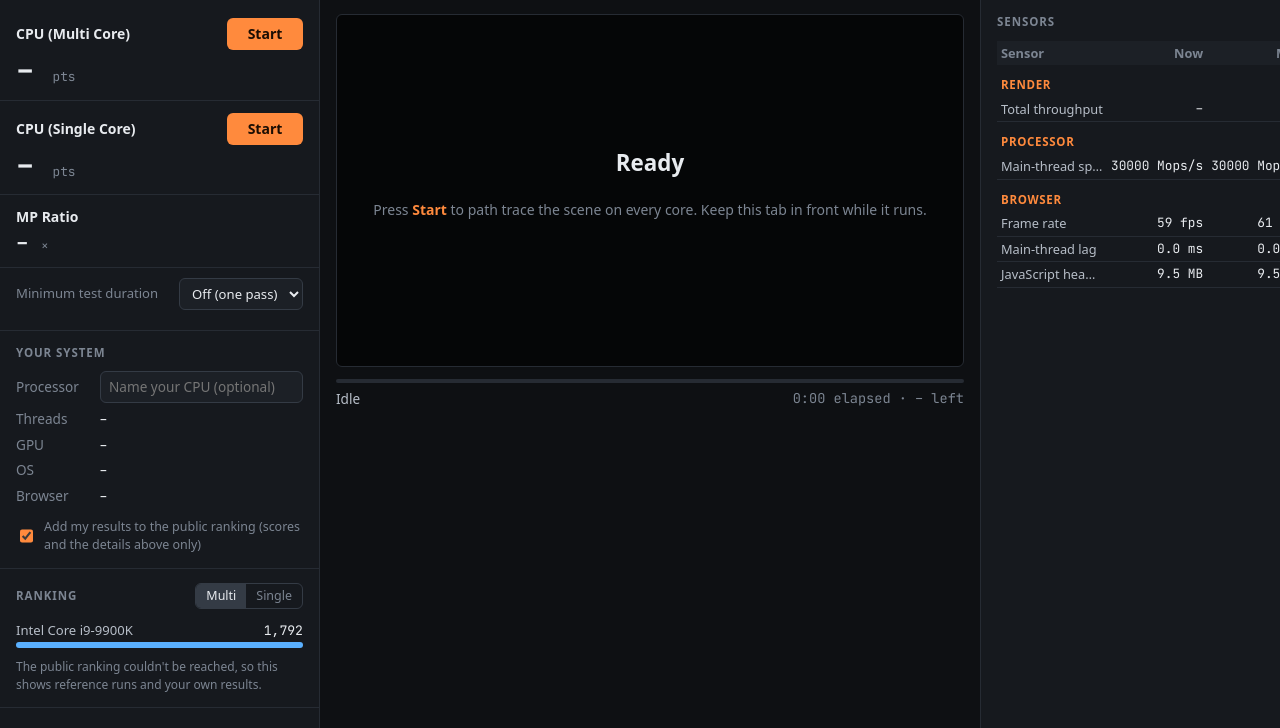
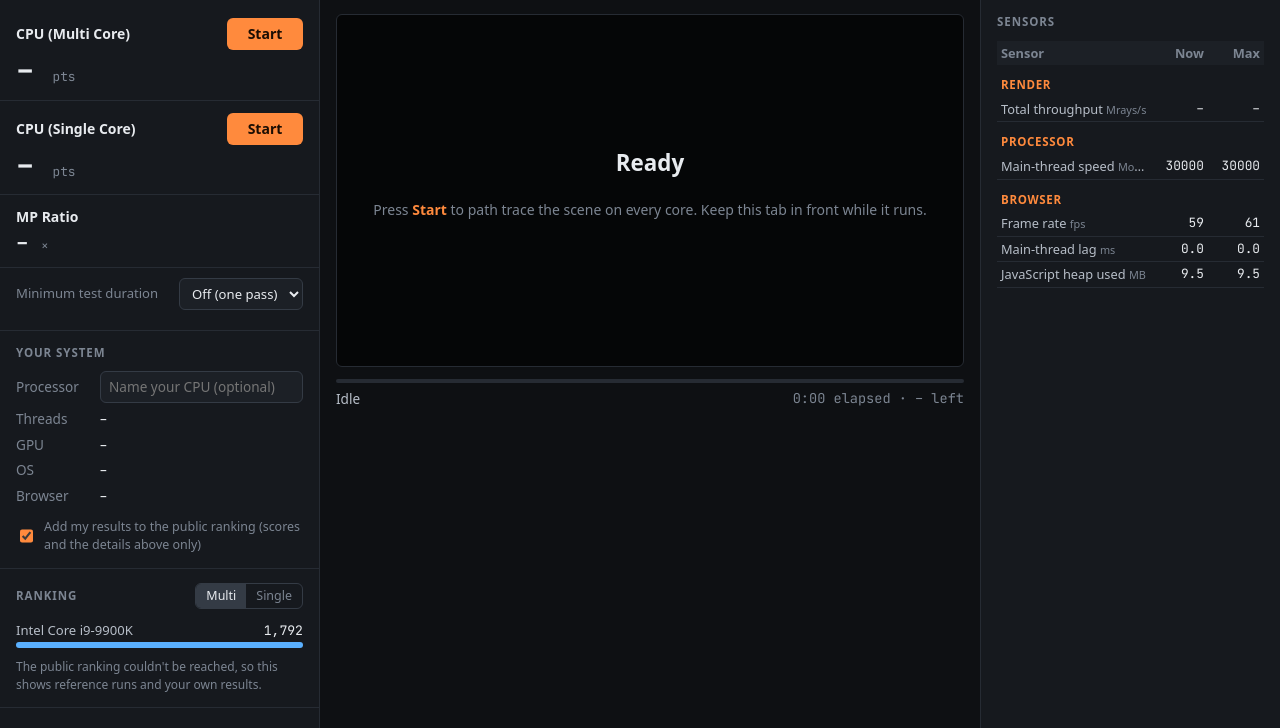
Before and after one commit to remikwisniewski/bench-lab, a website built with Vite: page index.html in a window 1280 px wide. Shown: the part 50-778 px from the top of the page. Built offline with nearby package versions, Linux system fonts and the light colour scheme; files whose address does not match are found by name.

Commit message:
fix: keep the docked sensors table inside its panel

```diff
--- a/src/styles/main.css
+++ b/src/styles/main.css
@@ -582,8 +582,18 @@ select,
   padding: 3px 4px;
 }
 
+.sensors--compact {
+  table-layout: fixed;
+}
+
+.sensors--compact th:first-child,
 .sensors--compact td:first-child {
-  max-width: 110px;
+  width: 58%;
+}
+
+.sensors .unit {
+  font-size: 0.68rem;
+  color: var(--muted);
 }
 
 /* ---------- Pages (System, Sensors) ---------- */
--- a/src/ui/views.js
+++ b/src/ui/views.js
@@ -64,6 +64,8 @@ export function renderSensors(table, sensors, { compact = false, groups } = {})
         .map((s) => {
           const r = s.reading;
           const unit = s.unit ? ` ${s.unit}` : "";
+          // The compact table keeps units beside the name, so its number columns stay narrow.
+          const cellUnit = compact ? "" : unit;
           const v = (/** @type {number} */ x) =>
             s.id === "power.charging"
               ? Number.isFinite(x)
@@ -71,9 +73,13 @@ export function renderSensors(table, sensors, { compact = false, groups } = {})
                   ? "Yes"
                   : "No"
                 : "–"
-              : `${num(x, s.digits)}${Number.isFinite(x) ? unit : ""}`;
+              : `${num(x, s.digits)}${Number.isFinite(x) ? cellUnit : ""}`;
           const cells = compact ? [r.current, r.max] : [r.current, r.min, r.max, r.average];
-          return `<tr><td title="${escapeHtml(s.hint ?? s.label)}">${escapeHtml(s.label)}</td>${cells
+          const name =
+            compact && s.unit
+              ? `${escapeHtml(s.label)} <span class="unit">${escapeHtml(s.unit)}</span>`
+              : escapeHtml(s.label);
+          return `<tr><td title="${escapeHtml(s.hint ?? s.label)}">${name}</td>${cells
             .map((c) => `<td>${v(c)}</td>`)
             .join("")}</tr>`;
         })
```
